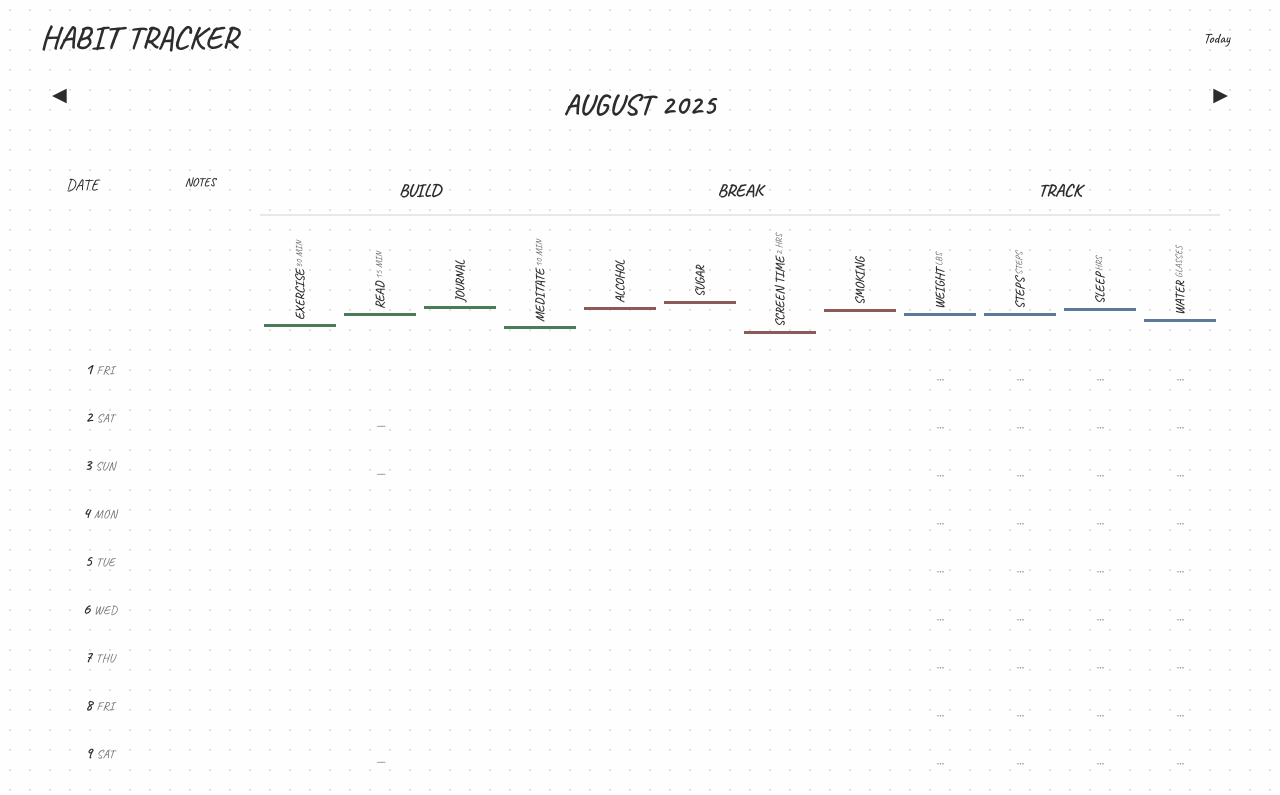
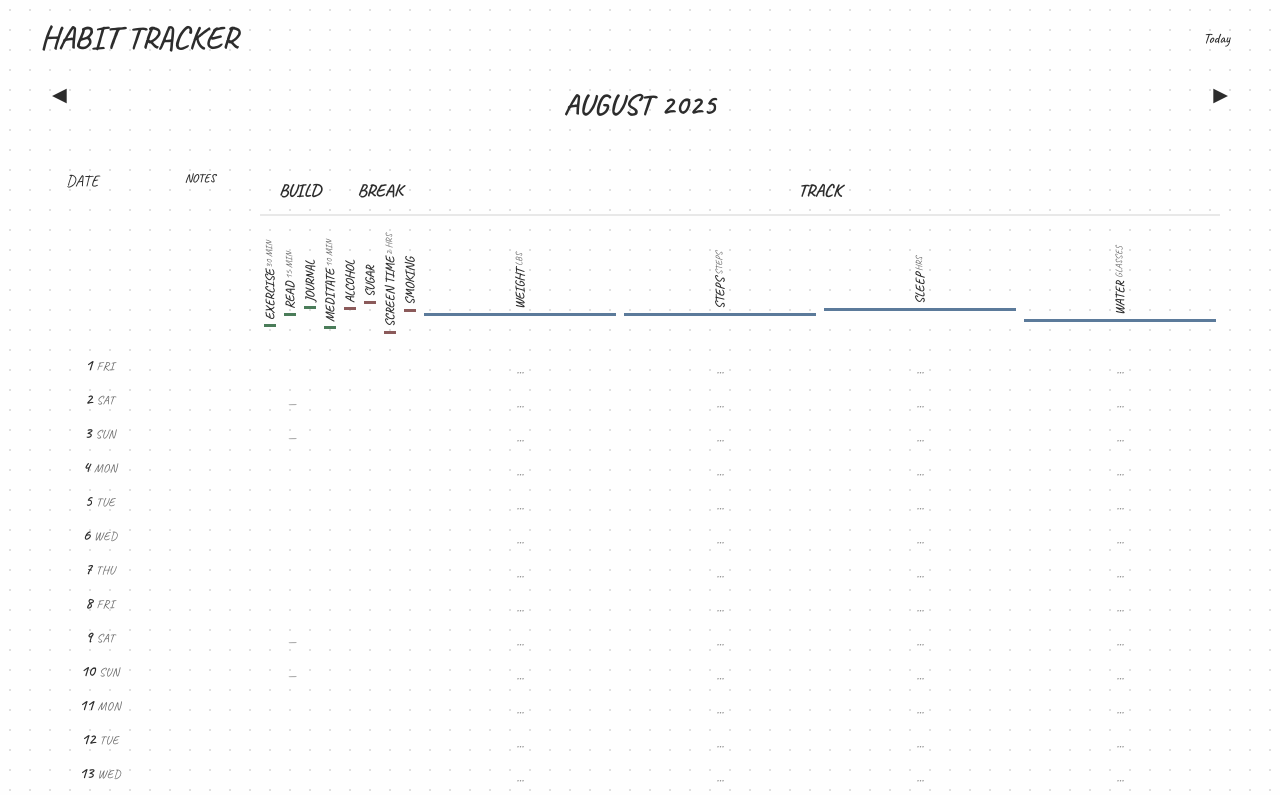
Before and after one commit to thanson00/HabitTracker, a React (Vite) app: page / in a window 1280 px wide. Shown: the top 795 px of the page. Built offline with nearby package versions, Linux system fonts and the light colour scheme.

Commit message:
style: reduce row height to 20px and build/break column width to 20px

```diff
--- a/src/index.css
+++ b/src/index.css
@@ -80,14 +80,14 @@ button:focus-visible {
 }
 .category-headers, .habit-headers, .row {
   display:grid;
-  grid-template-columns: 80px 120px repeat(4, minmax(80px,1fr)) repeat(4, minmax(80px,1fr)) repeat(4, minmax(80px,1fr));
+  grid-template-columns: 80px 120px repeat(4, 20px) repeat(4, 20px) repeat(4, minmax(80px,1fr));
   gap:0px;
 }
 .cell {
   border: none;
   background: transparent;
   border-radius: var(--radius);
-  padding: 8px 6px;
+  padding: 4px 6px;
   font-family: var(--font-family);
   position: relative;
 }
@@ -130,8 +130,8 @@ button:focus-visible {
 }
 .tick {
   cursor:pointer;
-  font-size:1.1rem;
-  min-height:40px;
+  font-size:1rem;
+  min-height:20px;
   display:grid;
   place-items:center;
   border-radius:var(--radius);
@@ -160,7 +160,7 @@ button:focus-visible {
   display: flex;
   align-items: center;
   justify-content: center;
-  min-height: 40px;
+  min-height: 20px;
   padding: 4px;
 }
 
```
